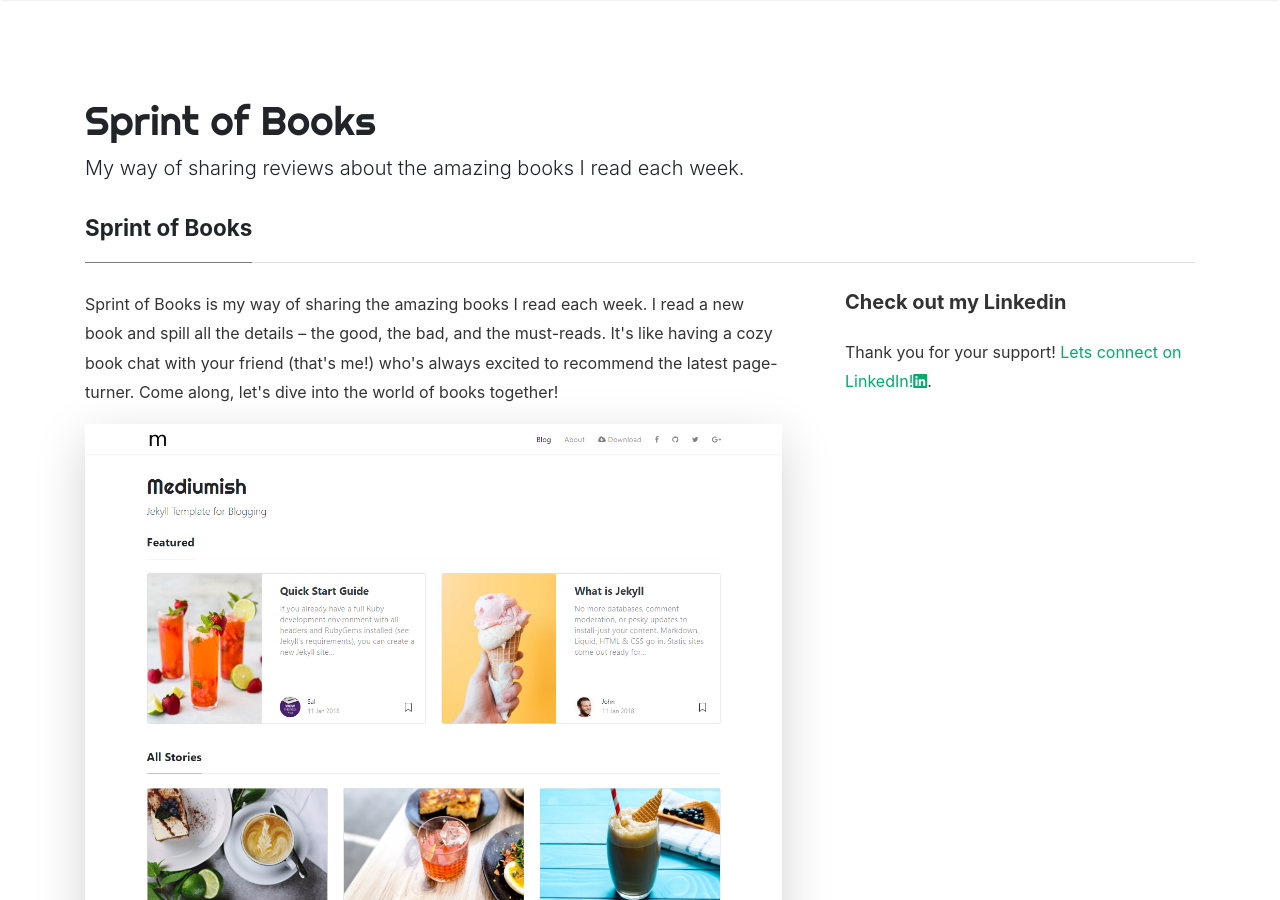
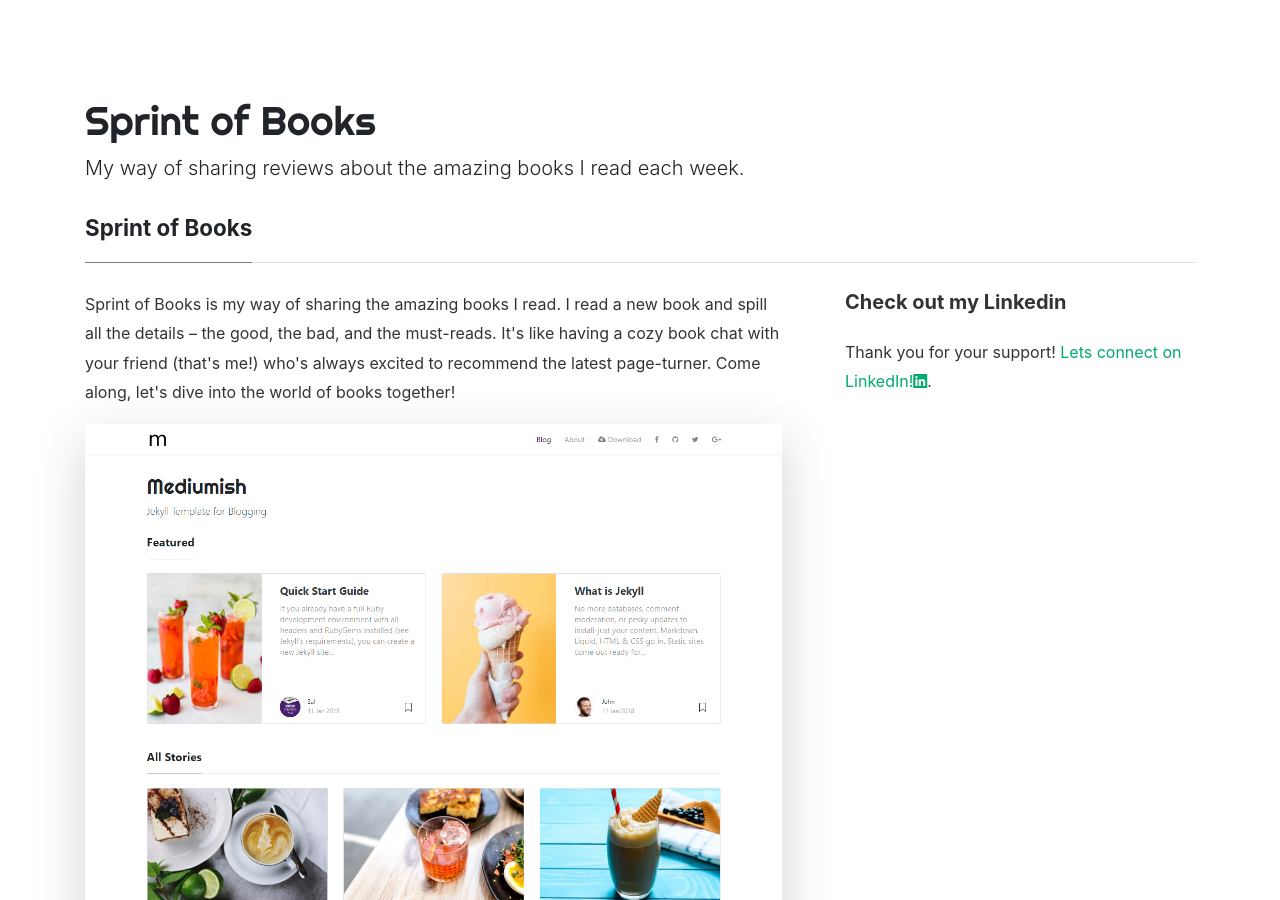
Before and after one commit to LucianaOA/Sprint-of-Books, a Jekyll site: the page built from _pages/about.md, in a window 1280 px wide and 900 px high. Built offline with Jekyll 4.4.1, drawn with Linux system fonts in a browser that asks for light colours; nearby versions of some CDN libraries; comment, search, counter and statistics services are not loaded.

Commit message:
Update about.md

```diff
--- a/_pages/about.md
+++ b/_pages/about.md
@@ -8,7 +8,7 @@ comments: true
 <div class="row justify-content-between">
 <div class="col-md-8 pr-5">
 
-<p>Sprint of Books is my way of sharing the amazing books I read each week. I read a new book and spill all the details – the good, the bad, and the must-reads. It's like having a cozy book chat with your friend (that's me!) who's always excited to recommend the latest page-turner. Come along, let's dive into the world of books together!</p>
+<p>Sprint of Books is my way of sharing the amazing books I read. I read a new book and spill all the details – the good, the bad, and the must-reads. It's like having a cozy book chat with your friend (that's me!) who's always excited to recommend the latest page-turner. Come along, let's dive into the world of books together!</p>
 
 <p class="mb-5"><img class="shadow-lg" src="{{site.baseurl}}/assets/images/sprint-of-books.png" alt="jekyll template mediumish" /></p>
 
```
